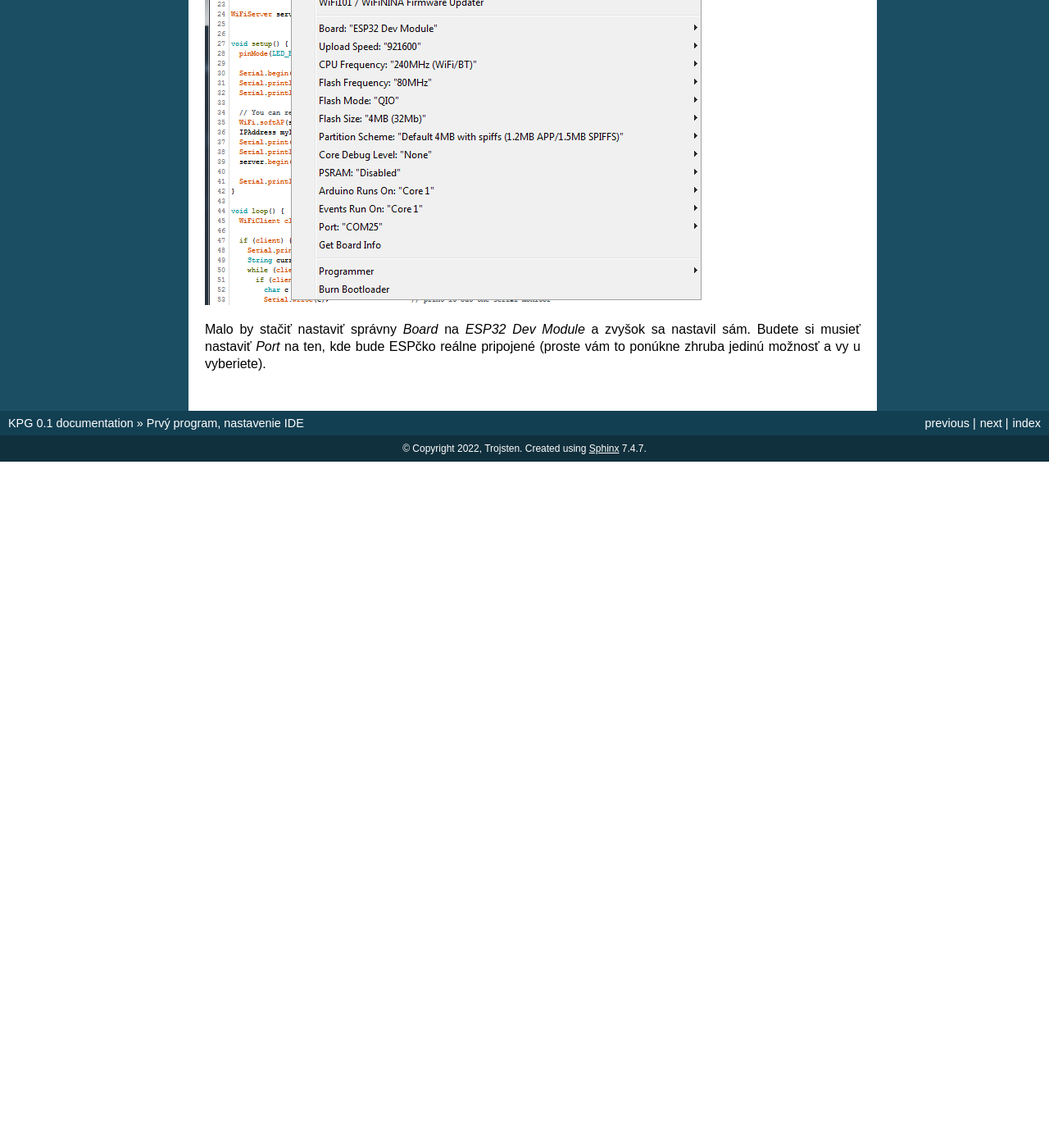
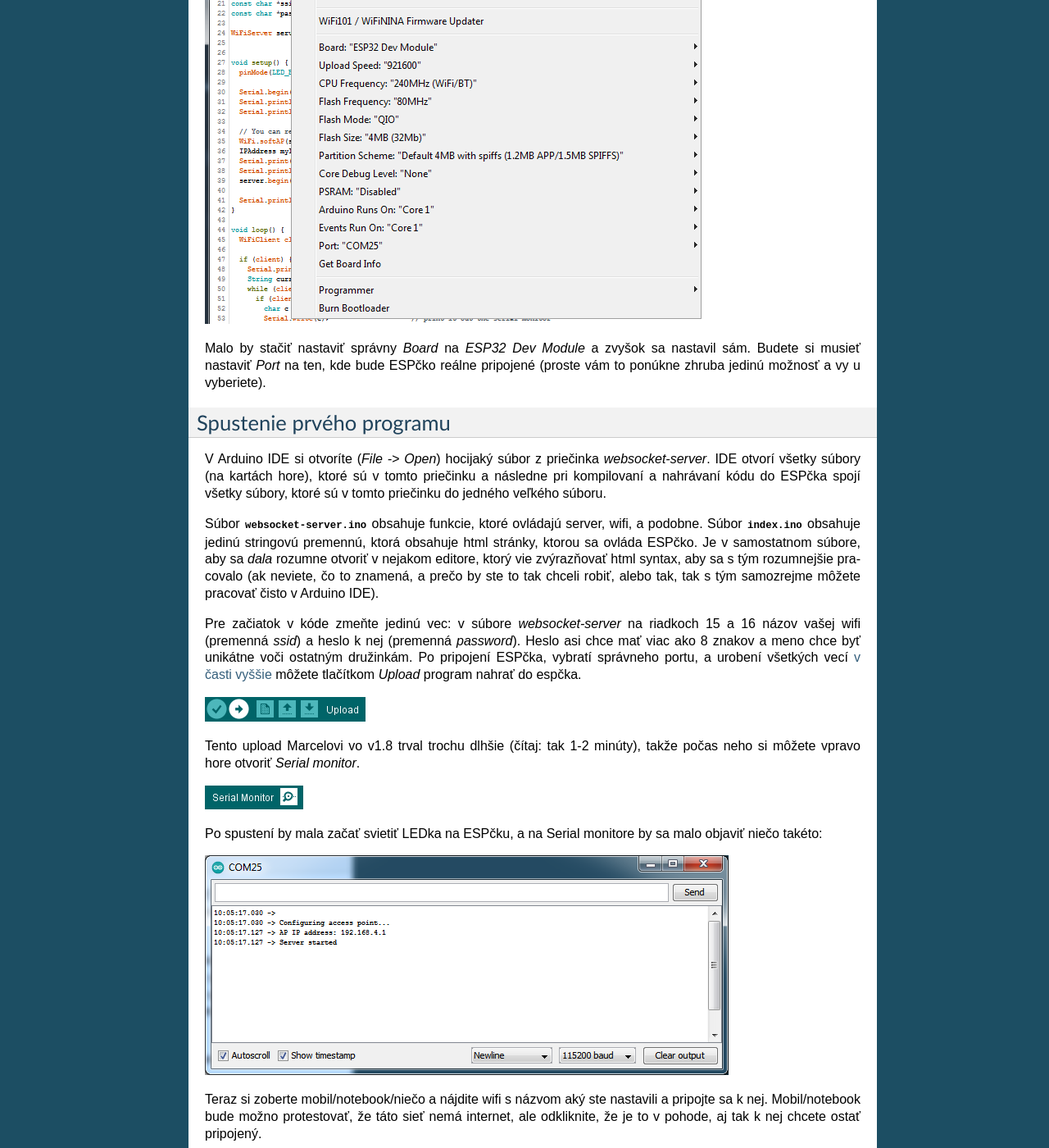
Before and after one commit to marcel3032/konstrukckoprobojogeometria, a Sphinx documentation site: the page built from docs/source/installation.rst, in a window 1280 px wide and 1400 px high, scrolled down 2941 px. Shown: the whole window at 82% size. Built offline with Sphinx 7.4.7, drawn with Linux system fonts in a browser that asks for light colours; before the commit the page ends 3504 px from its top, so only the background shows below that; some of the changed text lies outside the part shown.

Commit message:
add spustenie prvého programu

```diff
--- a/docs/source/installation.rst
+++ b/docs/source/installation.rst
@@ -12,7 +12,9 @@
 
 Na programovanie ESPčka budeme používať Arduino IDE.
 Stiahnuť si ho môžete napríklad `na oficiálnej stránke Arduina <https://www.arduino.cc/en/software>`__.
-Marcel používal v1.8.19, Krto sa nebál pre-released v2.0, asi je to na vás.
+Marcel používal v1.8.19 a kompilácia trvala pomerne dlho,
+Krto sa nebál pre-released v2.0, kde sa to kompilovalo kratšie,
+ale ešte to nie je stabilná verzia, tak asi je to na vás.
 
 Najprv si potrebujete nainštalovať ESP32 dosku a knižnice.
 
@@ -62,3 +64,61 @@
 Malo by stačiť nastaviť správny `Board` na `ESP32 Dev Module` a zvyšok sa nastavil sám.
 Budete si musieť nastaviť `Port` na ten, kde bude ESPčko reálne pripojené
 (proste vám to ponúkne zhruba jedinú možnosť a vy u vyberiete).
+
+Spustenie prvého programu
+--------------------------
+
+V Arduino IDE si otvoríte (`File -> Open`) hocijaký súbor z priečinka `websocket-server`.
+IDE otvorí všetky súbory (na kartách hore), ktoré sú v tomto priečinku a následne pri kompilovaní
+a nahrávaní kódu do ESPčka spojí všetky súbory, ktoré sú v tomto priečinku do jedného veľkého súboru.
+
+Súbor :download:`websocket-server.ino <../../websocket-server/websocket-server.ino>` obsahuje funkcie,
+ktoré ovládajú server, wifi, a podobne.
+Súbor :download:`index.ino <../../websocket-server/index.ino>` obsahuje jedinú stringovú premennú,
+ktorá obsahuje html stránky, ktorou sa ovláda ESPčko. Je v samostatnom súbore,
+aby sa *dala* rozumne otvoriť v nejakom editore, ktorý vie zvýrazňovať html syntax,
+aby sa s tým rozumnejšie pracovalo
+(ak neviete, čo to znamená, a prečo by ste to tak chceli robiť, alebo tak,
+tak s tým samozrejme môžete pracovať čisto v Arduino IDE).
+
+Pre začiatok v kóde zmeňte jedinú vec:
+v súbore `websocket-server` na riadkoch 15 a 16 názov vašej wifi (premenná `ssid`)
+a heslo k nej (premenná `password`).
+Heslo asi chce mať viac ako 8 znakov a meno chce byť unikátne voči ostatným družinkám.
+Po pripojení ESPčka, vybratí správneho portu, a urobení všetkých vecí :ref:`v časti vyššie<ide>` môžete
+tlačítkom `Upload` program nahrať do espčka.
+
+.. image:: images/upload.png
+
+Tento upload Marcelovi vo v1.8 trval trochu dlhšie (čítaj: tak 1-2 minúty), takže počas neho si môžete
+vpravo hore otvoriť `Serial monitor`.
+
+.. image:: images/monitor.png
+
+Po spustení by mala začať svietiť LEDka na ESPčku,
+a na Serial monitore by sa malo objaviť niečo takéto:
+
+.. image:: images/server-init.png
+
+Teraz si zoberte mobil/notebook/niečo a nájdite wifi s názvom aký ste nastavili a pripojte sa k nej.
+Mobil/notebook bude možno protestovať, že táto sieť nemá internet, ale odkliknite,
+že je to v pohode, aj tak k nej chcete ostať pripojený.
+
+Teraz si otvorte váš obľúbený rozumne moderný browser (napríklad chrome je v pohode),
+a otvorte :code:`192.168.4.1` (to je adresa ESPčka).
+
+Zobrazí Vám jeden slider, ktorý ovláda port `22`.
+Zobrazia sa vám tiež dve tlačítka, jedno ovláda port `22` a druhé spúšťa nejakú funkciu.
+
+Teraz keď ťukáte na tlačítko, ktoré ovláda port, tak by sa mala ledka na ESPčku zapínať a vypínať.
+
+V prípade, že ťuknete na tlačítko, ktoré spúšťa funkciu, tak by sa mala ledka na chvíľu rozsvietiť a zhasnúť.
+
+V prípade, že posúvate sliderom, tak by sa mala ledka na ESPčku postupne rozsvecovať a zhasínať.
+(Ak už LEDku raz ovládate slidrom, do reštartu espčka ju neviete ovládať tlačítkom,
+pozri :ref:`knownIssues`)
+
+Krátky tutoriál
+-------------------
+
+TODO
```
Also changed, not shown: other parts of docs/source/installation.rst (+2 -2 lines), docs/source/images/monitor.png (added), docs/source/images/server-init.png (added), docs/source/images/upload.png (added).
